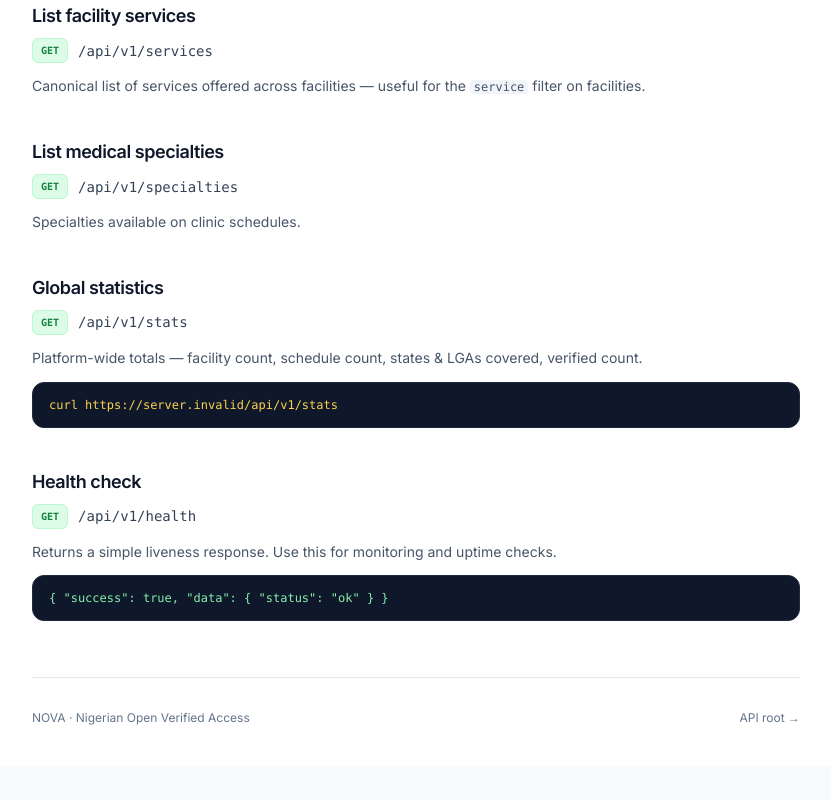
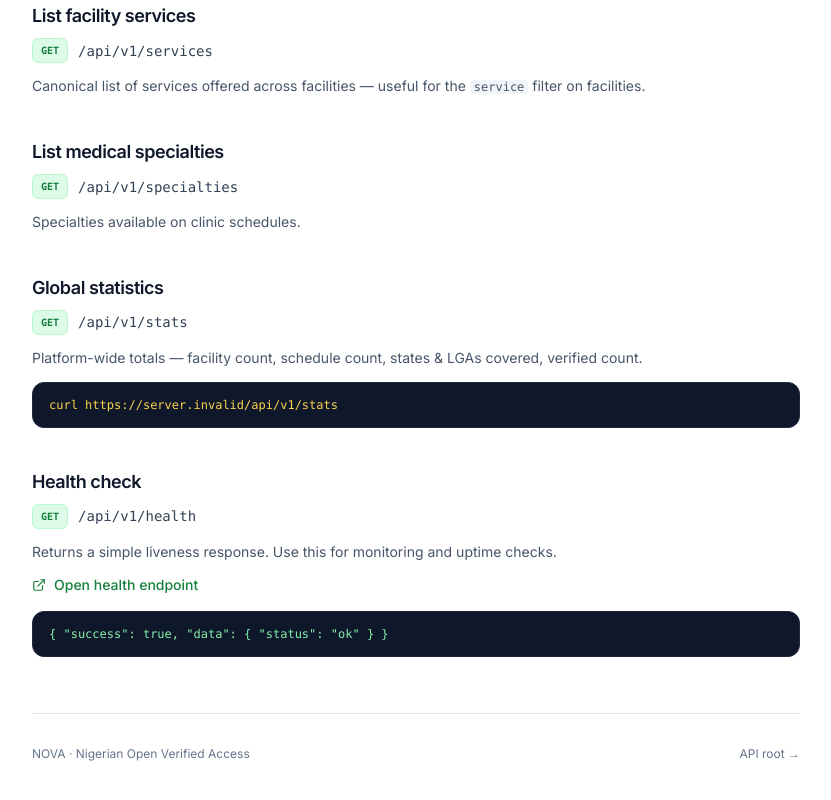
Before and after one commit to chifurumnanya-dev/NOVA, a Next.js app in the folder apps/dashboard/: page /docs in a window 1280 px wide. Shown: the part 6589-7389 px from the top of the page, without its empty margins (272-1103 px from the left). Before the commit the page ends 7355 px from the top, so only its background shows below. Built offline with nearby package versions, Linux system fonts and the light colour scheme; no server answers.

Commit message:
feat: add health endpoint link to documentation page and standardize API base URL usage

```diff
--- a/apps/dashboard/src/app/docs/layout.tsx
+++ b/apps/dashboard/src/app/docs/layout.tsx
@@ -1,6 +1,7 @@
 import type { Metadata } from 'next';
 import Link from 'next/link';
 import { Activity, ExternalLink, Github } from 'lucide-react';
+import { API_BASE_V1_URL as API_BASE_V1 } from '@/lib/config';
 import DocsSidebar from './DocsSidebar';
 
 export const metadata: Metadata = {
@@ -22,7 +23,7 @@ export default function DocsLayout({ children }: { children: React.ReactNode })
           </Link>
           <nav className="flex items-center gap-1 overflow-x-auto scrollbar-hide text-[12px] sm:text-[13px]">
             <a
-              href="/api/v1/health"
+              href={`${API_BASE_V1}/health`}
               target="_blank"
               rel="noopener noreferrer"
               className="whitespace-nowrap px-2.5 sm:px-3 py-1.5 rounded-lg text-slate-600 hover:text-slate-900 hover:bg-slate-100 transition-colors flex items-center gap-1.5"
--- a/apps/dashboard/src/app/docs/page.tsx
+++ b/apps/dashboard/src/app/docs/page.tsx
@@ -432,6 +432,14 @@ export default function DocsPage() {
 
         <Endpoint id="meta-health" method="GET" path="/api/v1/health" title="Health check">
           <p>Returns a simple liveness response. Use this for monitoring and uptime checks.</p>
+          <a
+            href={`${API_BASE_V1}/health`}
+            target="_blank"
+            rel="noopener noreferrer"
+            className="inline-flex items-center gap-2 text-sm font-medium text-green-700 hover:text-green-800"
+          >
+            <ExternalLink size={14} /> Open health endpoint
+          </a>
           <CodeBlock>{`{ "success": true, "data": { "status": "ok" } }`}</CodeBlock>
         </Endpoint>
       </section>
```
